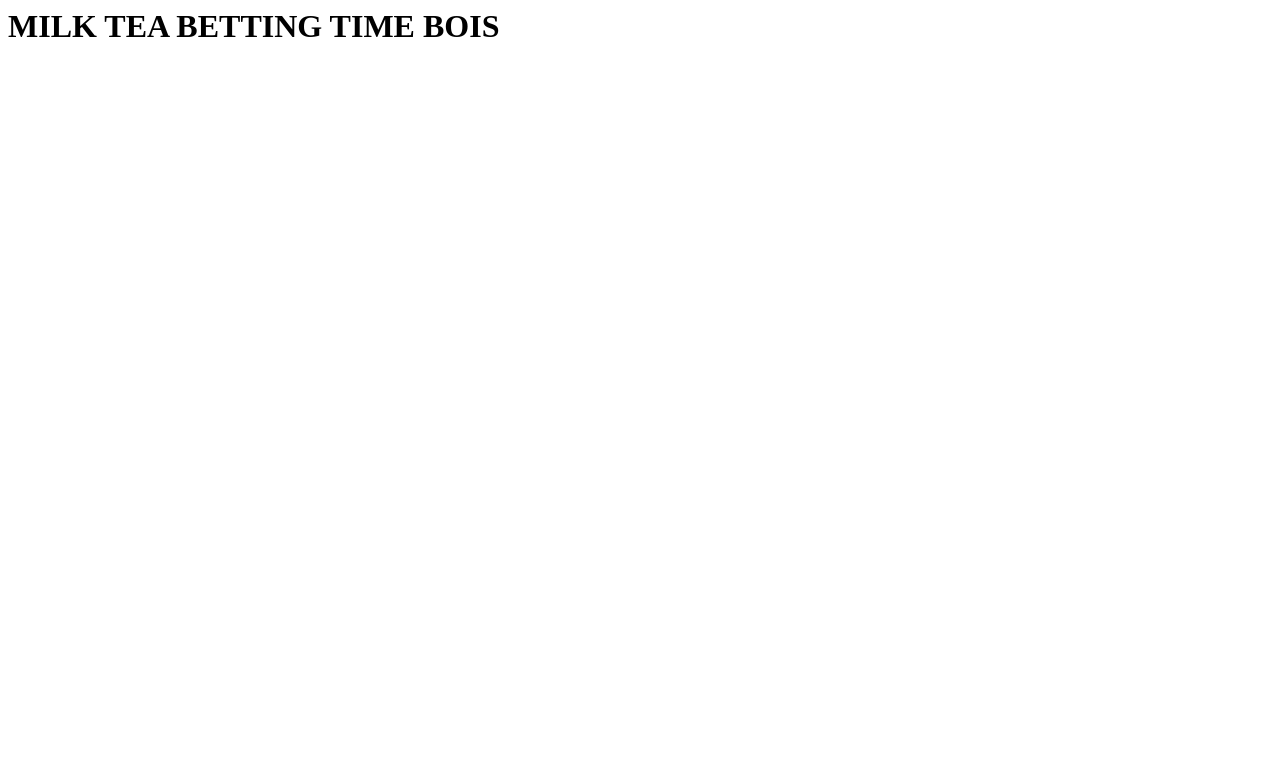
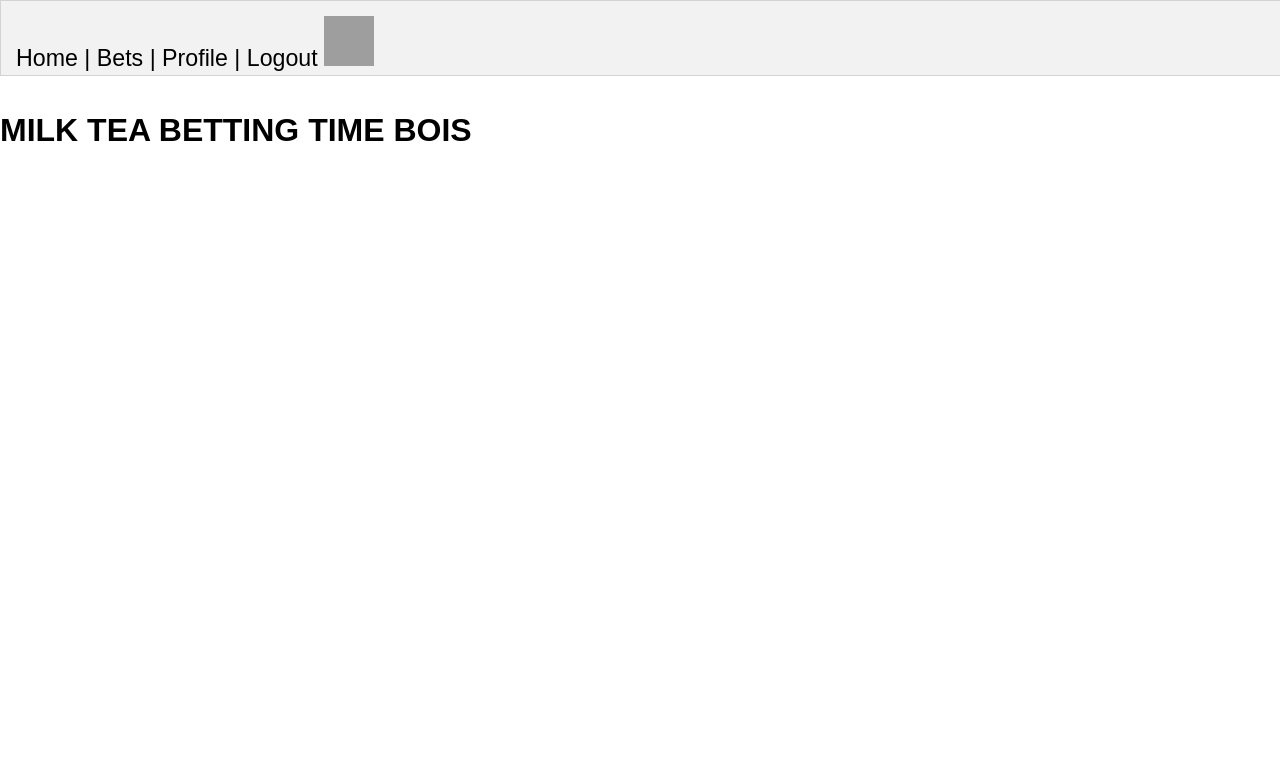
Before and after one commit to darkcloudb/MilkTeaTracker, a Django app: page / in a window 1280 px wide. Shown: the top 778 px of the page. Run offline with Django 3.2, Linux system fonts and the light colour scheme; a user stored in the database is signed in; grey boxes are pictures that could not be loaded.

Commit message:
made some CSS changes and url changes

```diff
--- a/milkteatracker/urls.py
+++ b/milkteatracker/urls.py
@@ -25,5 +25,7 @@ urlpatterns = [
     path('admin/', admin.site.urls),
     path('', b_view.HomeView.as_view(), name='homepage'),
     path('login/', u_view.LoginView.as_view()),
-    path('signup/', u_view.SignUpView.as_view())
+    path('signup/', u_view.SignUpView.as_view()),
+    path('logout/', u_view.LogoutView.as_view()),
+    path('profile/<int:id>/', b_view.EditProfile.as_view())
 ] + static(settings.MEDIA_URL, document_root=settings.MEDIA_ROOT)
--- a/templates/base.html
+++ b/templates/base.html
@@ -6,7 +6,8 @@
       body {
         font-family: sans-serif;
         margin: 0;
-        background: #f2f2f2;
+        background: white;
+        background-image: ;
       }
       .login {
         width: 400px;
@@ -21,20 +22,53 @@
         margin-top: 150px;
         border-style: solid;
         border-width: 1px;
-        border: solid 1px lightgray;
-        background-color: white;
-        border-radius: 5%;
+        border: solid 1px black;
+        /* background-color: #07b53b; */
+        background-color: #69bf64;
+        border-radius: 25px;
         padding-bottom: 15px;
         padding-left: 20px;
+        color: white;
       }
       .toggle2 {
         font-size: 25px;
         text-align: center;
       }
+      a {
+        text-decoration: none;
+      }
+      .header {
+        padding: 15px;
+        height: 2.75rem;
+        text-align: left;
+        font-size: 1.45em;
+        background: #f2f2f2;
+        margin-bottom: 15px;
+        display: inline-block;
+        width: 100%;
+        border: solid 1px lightgray;
+        color: black;
+      }
+      .header a {
+        color: black;
+        text-decoration: none;
+      }
     </style>
   </head>
   <body>
-    <div class="header"></div>
+    <div class="header">
+      {% if not user.is_authenticated %} {% else %}
+      <a href="/">Home</a> | <a href="/">Bets</a> |
+      <a href="/profile/{{request.user.id}}/">Profile</a> |
+      <a class="logoff" href="/logout/">Logout</a>
+      <img
+        class="prof_border"
+        src="{{ request.user.prof_pic.url }}"
+        width="50"
+        height="50"
+      />
+      {% endif %}
+    </div>
     <div class="container">{% block content %} {% endblock %}</div>
   </body>
 </html>
--- a/templates/generic_form.html
+++ b/templates/generic_form.html
@@ -1,8 +1,8 @@
 {% extends 'base.html' %} {% block content %}
-<div class="login">
+<div class="toggle">
   <form action="" method="post" enctype="multipart/form-data">
     {% csrf_token %} {{ form.as_p }}
-    <input type="submit" value="Login" />
+    <input type="submit" value="Submit" />
   </form>
   {% if request.user.is_authenticated == False %}
   <p>No account? <a href="/signup/">Sign up here!</a></p>
--- a/templates/homepage.html
+++ b/templates/homepage.html
@@ -1 +1,3 @@
+{% extends 'base.html' %} {% block content %}
 <h1>MILK TEA BETTING TIME BOIS</h1>
+{% endblock %}
```
Also changed, not shown: Users/views.py (line endings or trailing spaces), db.sqlite3.
